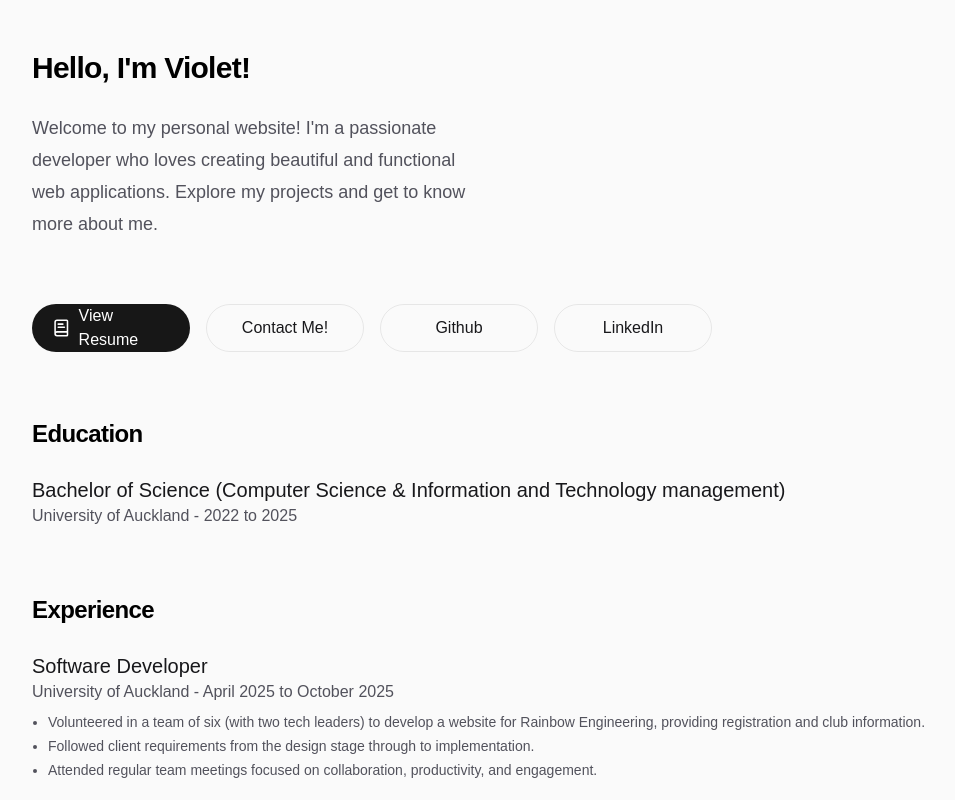
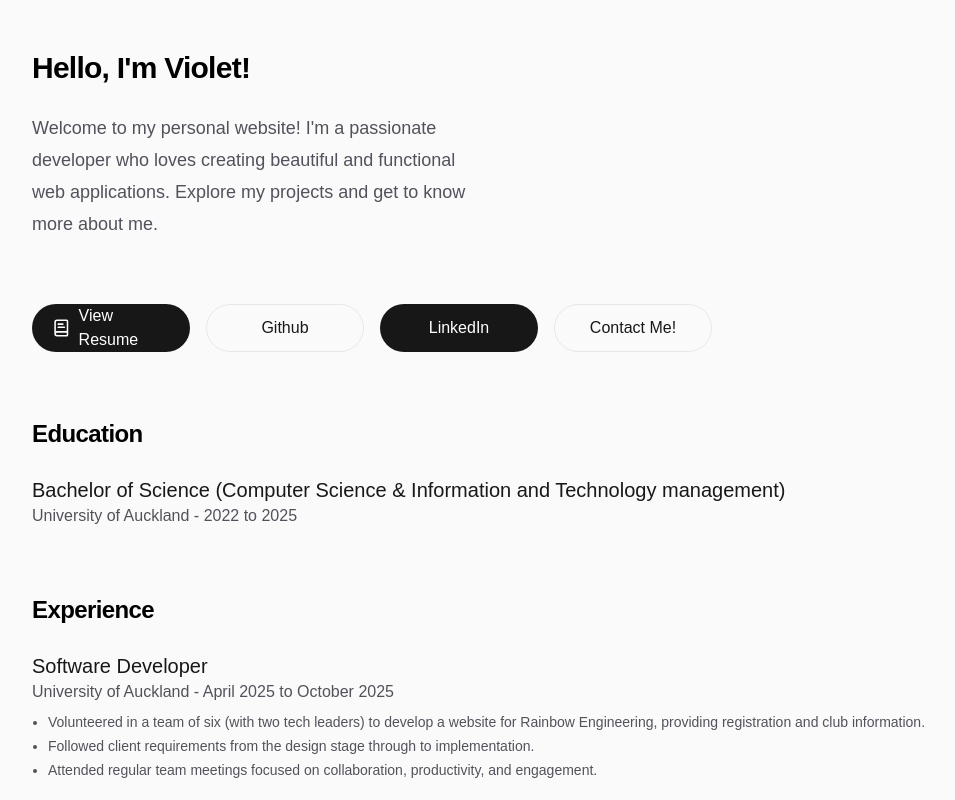
Before and after one commit to vi0letchen/violet-portfolio, a Next.js app: page / in a window 1280 px wide. Shown: the top 800 px of the page, without its empty margins (96-1051 px from the left). Built offline with nearby package versions, Linux system fonts and the light colour scheme.

Commit message:
chore:button position reordering

```diff
--- a/src/app/page.js
+++ b/src/app/page.js
@@ -28,14 +28,7 @@
             <BookText size={20} />
             View Resume
           </a>
-          <a
-            className="flex h-12 w-full items-center justify-center rounded-full border border-solid border-black/[.08] px-5 transition-colors hover:border-transparent hover:bg-black/[.04] dark:border-white/[.145] dark:hover:bg-[#1a1a1a] md:w-[158px]"
-            href="mailto:violetchenbusiness@gmail.com"
-            target="_blank"
-            rel="noopener noreferrer"
-          >
-            Contact Me!
-          </a>
+
                               <a
             className="flex h-12 w-full items-center justify-center rounded-full border border-solid border-black/[.08] px-5 transition-colors hover:border-transparent hover:bg-black/[.04] dark:border-white/[.145] dark:hover:bg-[#1a1a1a] md:w-[158px]"
             href="https://github.com/vi0letchen"
@@ -45,12 +38,20 @@
             Github
           </a>
                     <a
-            className="flex h-12 w-full items-center justify-center rounded-full border border-solid border-black/[.08] px-5 transition-colors hover:border-transparent hover:bg-black/[.04] dark:border-white/[.145] dark:hover:bg-[#1a1a1a] md:w-[158px]"
+            className="flex h-12 w-full items-center justify-center gap-2 rounded-full bg-foreground px-5 text-background transition-colors hover:bg-[#383838] dark:hover:bg-[#ccc] md:w-[158px]"
             href="https://www.linkedin.com/in/hongjin-chen-103a46280/"
             target="_blank"
             rel="noopener noreferrer"
           >
             LinkedIn
+          </a>
+                    <a
+            className="flex h-12 w-full items-center justify-center rounded-full border border-solid border-black/[.08] px-5 transition-colors hover:border-transparent hover:bg-black/[.04] dark:border-white/[.145] dark:hover:bg-[#1a1a1a] md:w-[158px]"
+            href="mailto:violetchenbusiness@gmail.com"
+            target="_blank"
+            rel="noopener noreferrer"
+          >
+            Contact Me!
           </a>
         </div>
         {/* Education */}
```
